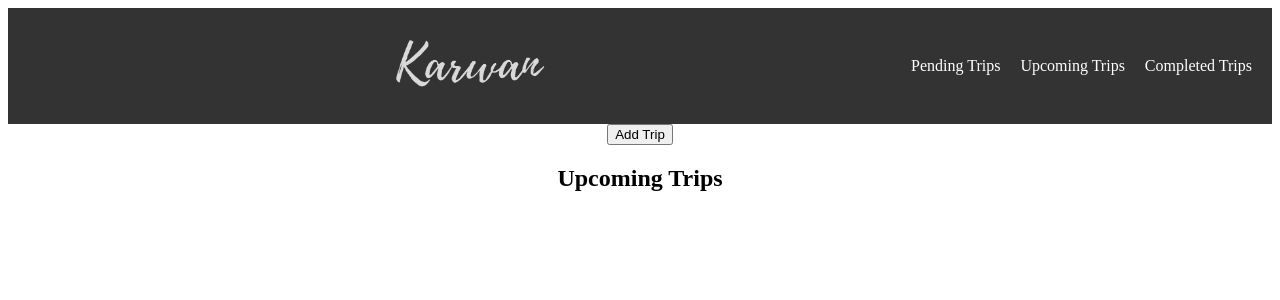
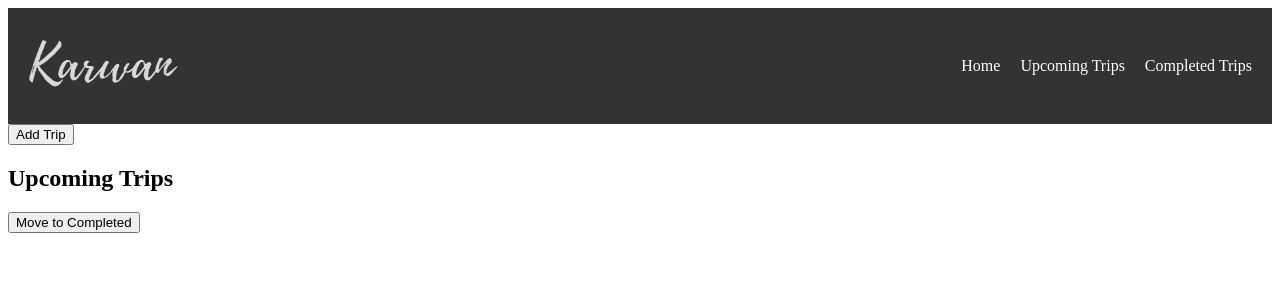
Before and after one commit to yashasviyadav1/trip-planner, a React (Create React App) app: page /upcoming-trips in a window 1280 px wide. Shown: the top 300 px of the page. Built offline with nearby package versions, Linux system fonts and the light colour scheme.

Commit message:
router basic
trips are getting added to upcoming trips and after clicking a checkbox moving to completed trips used route

```diff
--- a/src/App.js
+++ b/src/App.js
@@ -1,14 +1,14 @@
-// App.js
-import './App.css';
 import React, { useState } from 'react';
-import { BrowserRouter as Router, Route, Link, Switch } from 'react-router-dom';
+import { BrowserRouter as Router, Routes, Route, Link } from 'react-router-dom';
 import NavBar from './NavBar.js';
 import TripModal from './tripmodal';
 import UpcomingTrips from './UpcomingTrips';
+import CompletedTrips from './CompletedTrips';
 
 function App() {
   const [isModalOpen, setIsModalOpen] = useState(false);
-  const [trips, setTrips] = useState([]); // State to store trips
+  const [trips, setTrips] = useState([]); // State to store upcoming trips
+  const [completedTrips, setCompletedTrips] = useState([]); // State to store completed trips
 
   const openModal = () => {
     setIsModalOpen(true);
@@ -23,21 +23,46 @@ function App() {
     setTrips([...trips, newTrip]);
   };
 
+  // Function to move selected trips to completed trips
+  const moveTripToCompleted = (selectedTrips) => {
+    // Filter out selected trips from upcoming trips
+    const updatedUpcomingTrips = trips.filter((trip) => !selectedTrips.includes(trip));
+
+    // Add selected trips to completed trips
+    setCompletedTrips([...completedTrips, ...selectedTrips]);
+
+    // Update the upcoming trips
+    setTrips(updatedUpcomingTrips);
+  };
+
   return (
     <Router>
       <div className='App'>
         <NavBar />
         <button onClick={openModal}>Add Trip</button>
-        <Switch>
-          <Route path='/upcoming-trips'>
-            <UpcomingTrips trips={trips} /> {/* Pass trips data to UpcomingTrips */}
-          </Route>
-        </Switch>
+
+        <Routes>
+          {/* Default Page */}
+          <Route path='/' element={<Home />} />
+
+          {/* Upcoming Trips Page */}
+          <Route
+            path='/upcoming-trips'
+            element={<UpcomingTrips trips={trips} moveTripToCompleted={moveTripToCompleted} />}
+          />
+
+          {/* Completed Trips Page */}
+          <Route
+            path='/completed-trips'
+            element={<CompletedTrips completedTrips={completedTrips} />}
+          />
+        </Routes>
+
         <TripModal
           isOpen={isModalOpen}
           onRequestClose={closeModal}
           onCreateTrip={(newTrip) => {
-            addTrip(newTrip); // Add the new trip to the list
+            addTrip(newTrip);
             closeModal();
           }}
         />
@@ -46,4 +71,9 @@ function App() {
   );
 }
 
+// Home component for the default page
+function Home() {
+  return <h1>Welcome to the Default Page</h1>;
+}
+
 export default App;
--- /dev/null
+++ b/src/CompletedTrips.js
@@ -0,0 +1,17 @@
+import React from 'react';
+
+const CompletedTrips = ({ completedTrips }) => {
+  return (
+    <div>
+      <h2>Completed Trips</h2>
+      <ul>
+        {completedTrips.map((trip, index) => (
+          <li key={index}>
+            <strong>{trip.destination}</strong> - {trip.date}
+          </li>
+        ))}
+      </ul>
+    </div>
+  );
+};
+export default CompletedTrips;
--- a/src/NavBar.js
+++ b/src/NavBar.js
@@ -1,22 +1,31 @@
 import React from 'react';
 import './navbar.css';
 import logo from './Logo.png';
+import { Link } from 'react-router-dom';
 
-function NavBar(){
+function NavBar() {
   return (
-        <nav className = "navbar">
+    <nav className='navbar'>
       <div className='nav-left'>
-                <h1><img src = {logo} alt = "Logo" height="50" width="150"></img></h1>
+        <h1>
+          <img src={logo} alt='Logo' height='50' width='150' />
+        </h1>
       </div>
       <div className='nav-right'>
         <ul>
-                <li><a href = "#">Pending Trips</a></li>
-                <li><a href = "#">Upcoming Trips</a></li>
-                <li><a href = "#">Completed Trips</a></li>
+          <li>
+            <Link to='/'>Home</Link>
+          </li>
+          <li>
+            <Link to='/upcoming-trips'>Upcoming Trips</Link>
+          </li>
+          <li>
+          <Link to='/completed-trips'>Completed Trips</Link>
+          </li>
         </ul>
       </div>
     </nav>
-
   );
 }
+
 export default NavBar;
--- a/src/UpcomingTrips.js
+++ b/src/UpcomingTrips.js
@@ -1,13 +1,38 @@
-// UpcomingTrips.js
-import React from 'react';
+import React, { useState } from 'react';
 
-const UpcomingTrips = ({ trips }) => {
+const UpcomingTrips = ({ trips, moveTripToCompleted }) => {
+  const [selectedTrips, setSelectedTrips] = useState([]);
+
+  // Handle checkbox change
+  const handleCheckboxChange = (event, trip) => {
+    const isChecked = event.target.checked;
+
+    // Add or remove the trip from the selectedTrips list
+    if (isChecked) {
+      setSelectedTrips([...selectedTrips, trip]);
+    } else {
+      setSelectedTrips(selectedTrips.filter((selectedTrip) => selectedTrip !== trip));
+    }
+  };
+
+  // Move selected trips to completed
+  const handleMoveToCompleted = () => {
+    moveTripToCompleted(selectedTrips);
+    setSelectedTrips([]); // Clear the selected trips list
+  };
+
   return (
     <div>
       <h2>Upcoming Trips</h2>
+      <button onClick={handleMoveToCompleted}>Move to Completed</button>
       <ul>
         {trips.map((trip, index) => (
           <li key={index}>
+            <input
+              type="checkbox"
+              checked={selectedTrips.includes(trip)}
+              onChange={(event) => handleCheckboxChange(event, trip)}
+            />
             <strong>{trip.destination}</strong> - {trip.date}
           </li>
         ))}
--- a/src/tripmodal.js
+++ b/src/tripmodal.js
@@ -1,3 +1,4 @@
+//tripmodal.js
 import React, { useState } from 'react';
 import Modal from 'react-modal';
 
```
Lines whose indentation alone changed are shown as unchanged.
